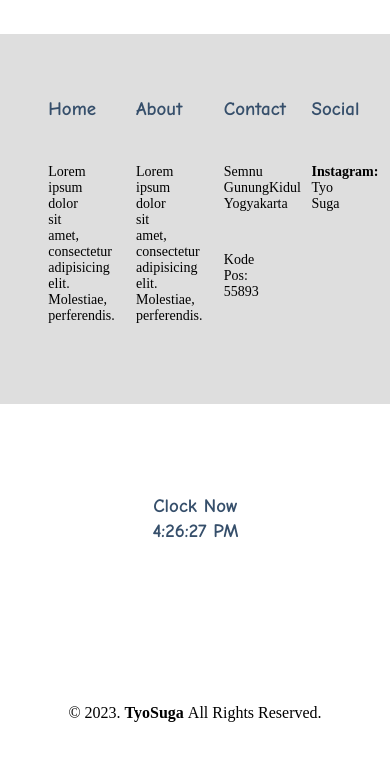
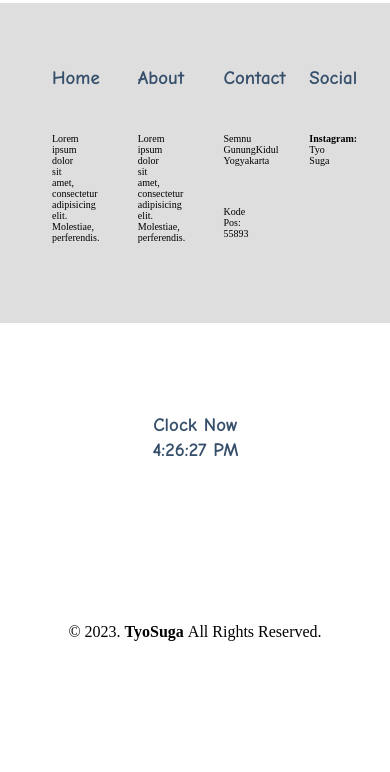
Before and after one commit to tyosuga/tyosuga.github.io, a plain HTML site: page index.html in a window 390 px wide. Shown: the part 3179-3951 px from the top of the page. After the commit the page ends 3870 px from the top, so only its background shows below. Drawn offline with nearby package versions, Linux system fonts and the light colour scheme.

Commit message:
perubahan

```diff
--- a/css/style.css
+++ b/css/style.css
@@ -222,7 +222,7 @@ h3 {
 
 @media screen and (max-width: 991.98px) {
   .wrapper {
-    width: 90%;
+    width: 88%;
   }
 
   .logo a {
@@ -288,7 +288,7 @@ h3 {
   }
 
   #contact .wrapper .footer .footer-section p {
-    font-size: 14px;
+    font-size: 10px;
   }
 
   h3 {
```
